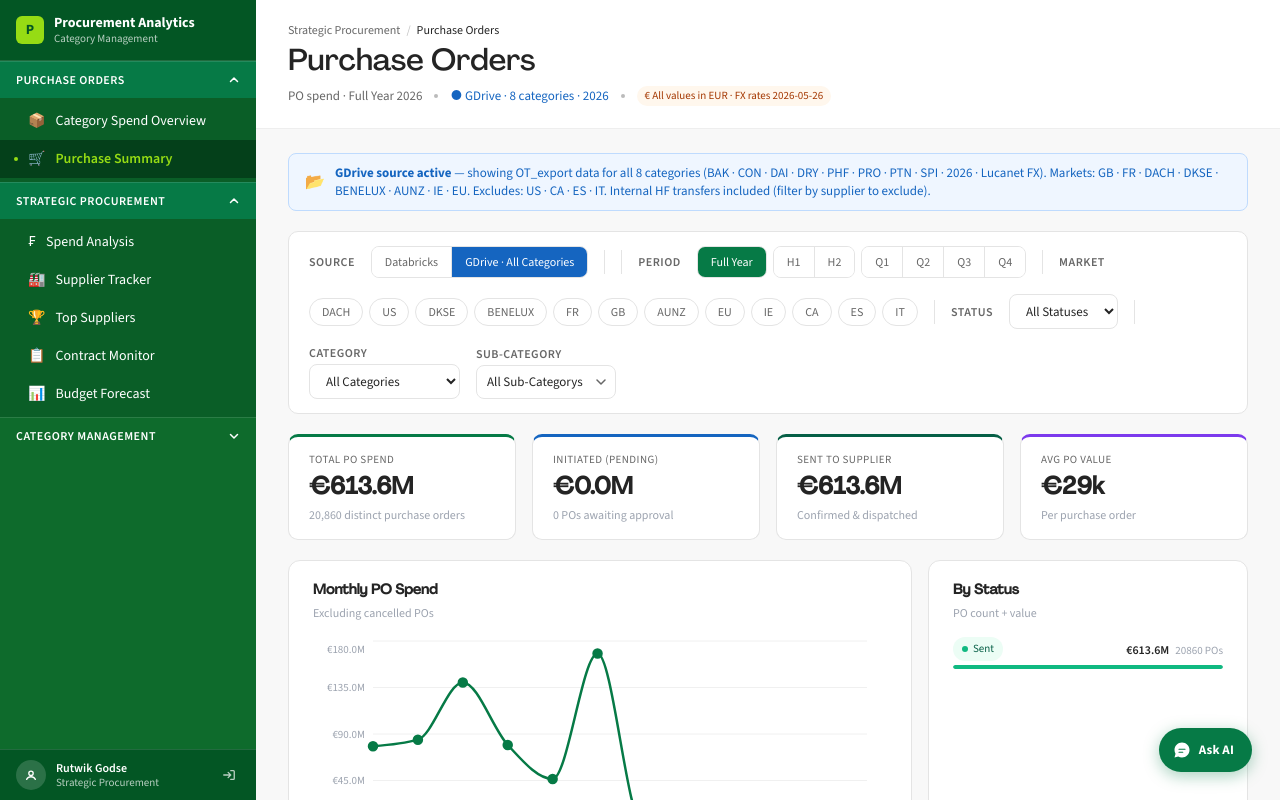
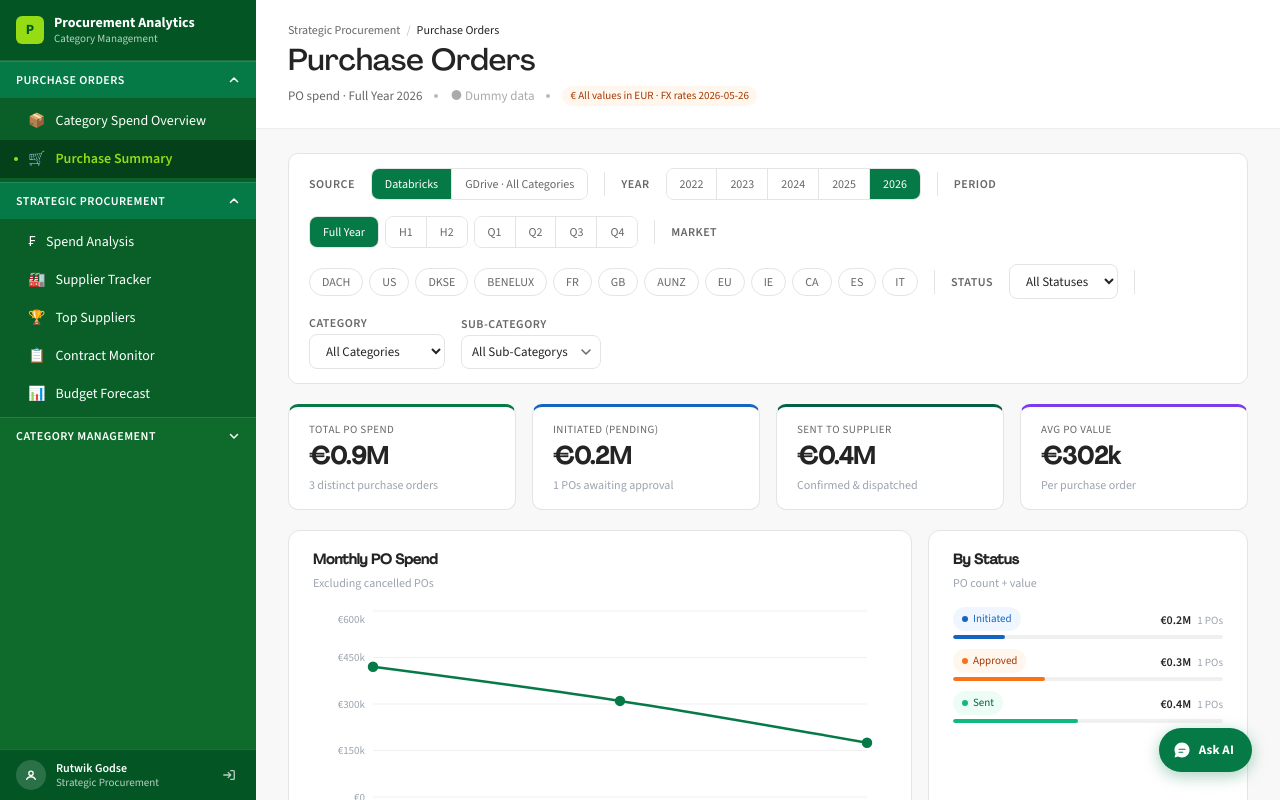
Before and after one commit to rutwik1994/cm-analysis-app, a Next.js app: page /purchase-orders in a window 1280 px wide. Shown: the top 800 px of the page. Built offline with nearby package versions, Linux system fonts and the light colour scheme.

Commit message:
Default source toggle to Databricks
Opens on Databricks by default — live data when on VPN.
Switch to GDrive · All Categories on Vercel for real data without VPN.

Co-Authored-By: Claude Sonnet 4.6 <noreply@anthropic.com>

```diff
--- a/app/(main)/purchase-orders/page.tsx
+++ b/app/(main)/purchase-orders/page.tsx
@@ -218,8 +218,7 @@ export default function PurchaseOrdersPage() {
   const [allRows,        setAllRows]        = useState<PORow[]>(PO_ROWS);
   const [marketTotals,   setMarketTotals]   = useState<Record<string, number>>({});
   const [dataSource,     setDataSource]     = useState<"loading"|"databricks"|"static"|"gdrive">("loading");
-  // Default to GDrive — Databricks is IP-restricted to HF VPN and won't work on Vercel
-  const [sourceToggle,   setSourceToggle]   = useState<"databricks"|"gdrive">("gdrive");
+  const [sourceToggle,   setSourceToggle]   = useState<"databricks"|"gdrive">("databricks");
   const [year,           setYear]           = useState<number>(2026);
   const [period,         setPeriod]         = useState<Period>("full");
   const [filterMarkets,     setFilterMarkets]     = useState<string[]>([]);
```
